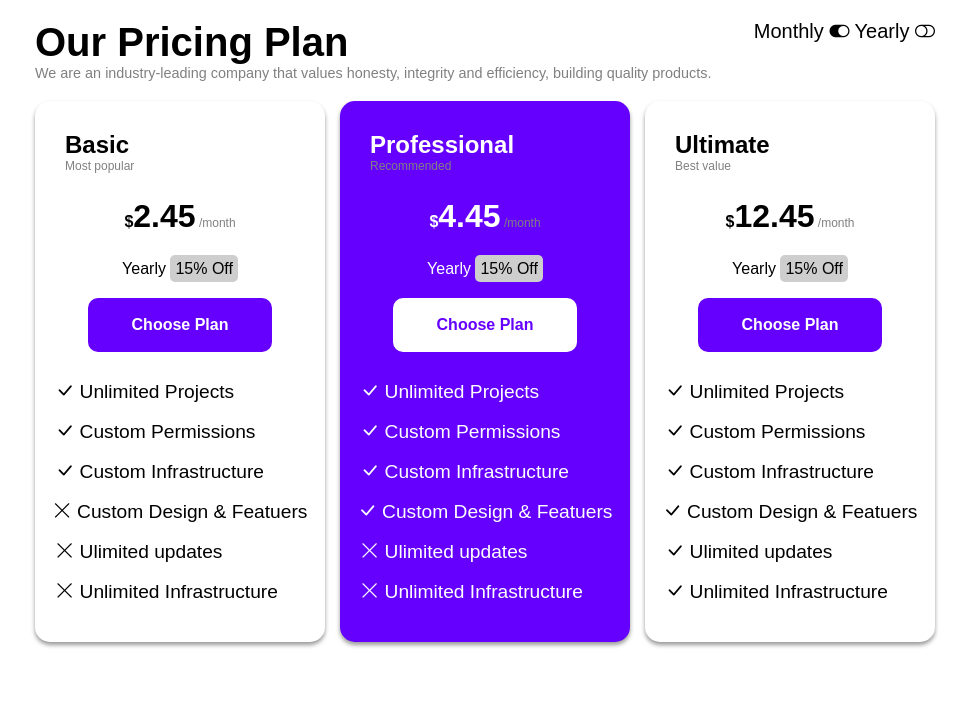
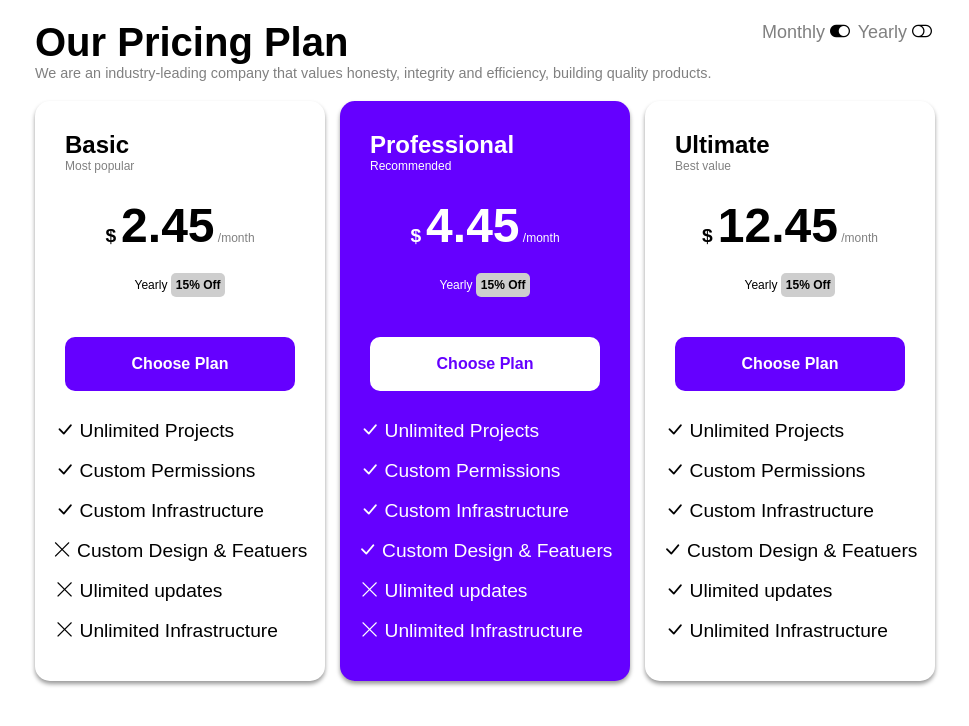
Before and after one commit to Salvo-Raia/htmlcss-pricing-plan, a plain HTML site: page index.html in a window 1280 px wide. Shown: the whole page, without its empty margins (155-1124 px from the left). Drawn offline with nearby package versions, Linux system fonts and the light colour scheme.

Commit message:
Optimize CSS rules

```diff
--- a/css/style.css
+++ b/css/style.css
@@ -33,9 +33,15 @@ header {
 }
 
 header .header-buttons {
+    font-size: 18px;
+    margin-left: auto;
+    color: grey;
+}
+
+.header-buttons span i {
+    color: black;
     font-size: 20px;
-    vertical-align: middle;
-    margin-left: auto;
+    padding-right: 3px;
 }
 
 header h1 {
@@ -48,7 +54,6 @@ header p {
 }
 
 /* Cards */
-
 .card-group {
     display: flex;
     flex-wrap: wrap;
@@ -69,10 +74,21 @@ header p {
 }
 
 .card-top p,
-.card-main-content p:first-of-type {
+.card-main-content p {
     font-size: 12px;
+    margin-bottom:25px;
+}
+
+.card:nth-of-type(odd) .card-top p,
+.card:nth-of-type(odd) .card-main-content p:first-of-type {
     color: grey;
-    margin-bottom: 25px;
+}
+
+.card:nth-of-type(even) .card-top p,
+.card:nth-of-type(even) .card-main-content p {
+    font-size: 12px;
+    color: white;
+    margin-bottom:25px;
 }
 
 .card-main-content {
@@ -80,7 +96,7 @@ header p {
 }
 
 .card-main-content p:first-of-type span {
-    font-size: 2rem;
+    font-size: 3rem;
     font-weight: bold;
     color:black;
 }
@@ -91,9 +107,14 @@ color: white;
 
 .card-main-content p:first-of-type span:before {
     content: '$';
-    font-size: 1rem;
+    font-size: 1.2rem;
+    padding-right: 5px;
     font-weight: bold;
     color: black;
+}
+
+.card:nth-of-type(even) .card-main-content p:first-of-type span:before {
+    color: rgb(255, 255, 255);
 }
 
 .card-main-content p:last-of-type span {
@@ -102,20 +123,14 @@ color: white;
     border-radius: 5px;
 }
 
-.card:nth-of-type(even) .card-main-content p:first-of-type span:before {
-    content: '$';
-    font-size: 1rem;
+.card .card-main-content p:nth-child(2) span {
+    color: black;
     font-weight: bold;
-    color: rgb(255, 255, 255);
-}
-
-.card:nth-of-type(even) .card-main-content p:nth-child(2) span {
-    color: black;
 }
 
 .card-main-content a {
     display: inline-block;
-    width: 80%;
+    width: 100%;
     padding: 18px 5px;
     text-decoration: none;
     font-weight: bold;
@@ -123,6 +138,16 @@ color: white;
     background-color: var(--primary-color);
     border-radius: 10px;
     margin-top: 20px;
+}
+
+.card:nth-of-type(even) {
+    color: white;
+    background-color: var(--primary-color)
+}
+
+.card:nth-of-type(even) a {
+    color: var(--primary-color);
+    background-color: white;
 }
 
 .card-main-content li {
@@ -140,13 +165,3 @@ color: white;
     text-align: left;
     margin-top: 20px;
 }
-
-.card:nth-of-type(even) {
-    color: white;
-    background-color: var(--primary-color)
-}
-
-.card:nth-of-type(even) a {
-    color: var(--primary-color);
-    background-color: white;
-}
```
